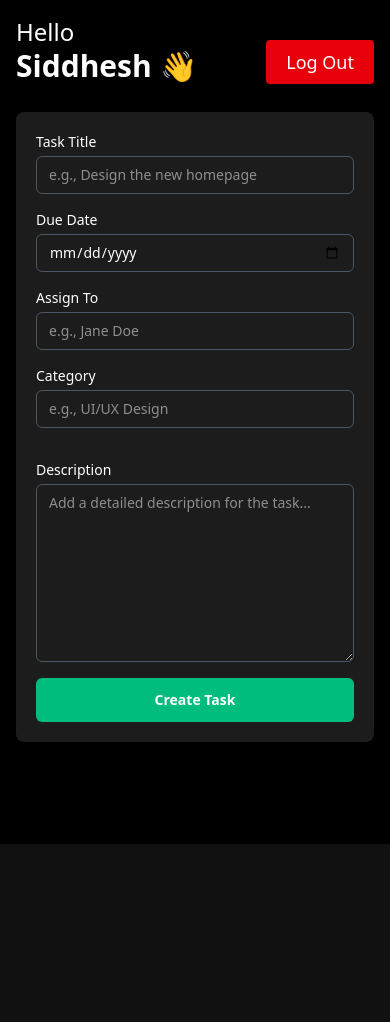
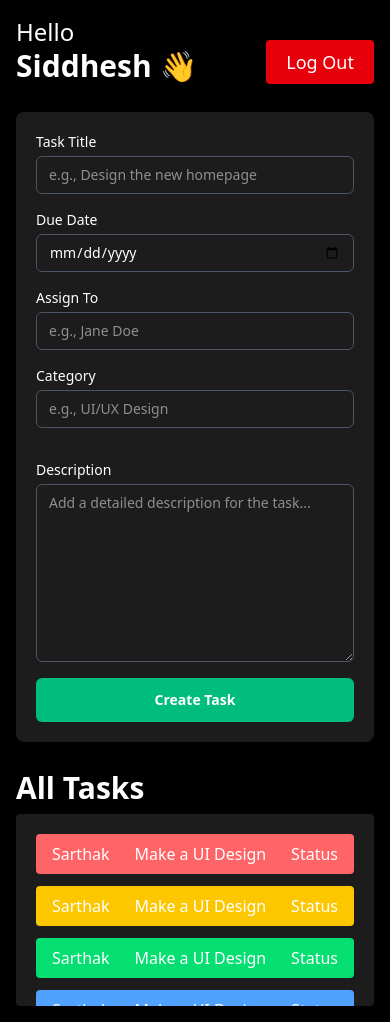
Before and after one commit to Xsidz/Employee-Management-System-, a React (Vite) app: page / in a window 390 px wide. Before the commit the page ends 844 px from the top, so only its background shows below. Built offline with nearby package versions, Linux system fonts and the light colour scheme.

Commit message:
dashboard done

```diff
--- a/src/components/Dashboard/AdminDashboard.jsx
+++ b/src/components/Dashboard/AdminDashboard.jsx
@@ -1,140 +1,18 @@
-import { useState } from "react";
+import AllTask from "../other/AllTask";
+import CreateTask from "../other/CreateTask";
 import Header from "../other/Header";
 
-
 const AdminDashboard = () => {
-
-  const [formData, setFormData] = useState({
-    title: "",
-    description: "",
-    date: "",
-    assignTo: "",
-    category: "",
-  });
-
-
-  const handleChange = (e) => {
-    const { name, value } = e.target;
-    setFormData((prevData) => ({
-      ...prevData,
-      [name]: value,
-    }));
-  };
-
-
-  const submitHandler = (e) => {
-    e.preventDefault();
-
-    console.log("Form Submitted:", formData);
-
-  };
-
   return (
-
     <div className="min-h-screen w-full bg-black text-white p-4 md:p-10">
-
-
-
       <header className="mb-7">
-         <Header/>
+        <Header />
       </header>
-
-      <div className="p-5 bg-[#1C1C1C] rounded-lg shadow-lg">
-
-        <form
-          onSubmit={submitHandler}
-          className="flex flex-col md:flex-row w-full items-start justify-between gap-8"
-        >
-
-          <div className="w-full md:w-1/2 flex flex-col gap-4">
-            <div>
-
-              <label htmlFor="title" className="text-sm text-gray-300 mb-1 block">
-                Task Title
-              </label>
-              <input
-                id="title"
-                name="title"
-                type="text"
-                value={formData.title}
-                onChange={(e)=>{setFormData({...formData,title:e.target.value})} }
-                className="text-sm py-2 px-3 w-full rounded-md outline-none bg-transparent border border-gray-600 focus:border-emerald-500 transition-colors"
-                placeholder="e.g., Design the new homepage"
-                required
-              />
-            </div>
-
-            <div>
-              <label htmlFor="date" className="text-sm text-gray-300 mb-1 block">
-                Due Date
-              </label>
-              <input
-                id="date"
-                name="date"
-                type="date"
-                value={formData.date}
-               onChange={(e)=>{setFormData({...formData,date:e.target.value})} }
-                className="text-sm py-2 px-3 w-full rounded-md outline-none bg-transparent border border-gray-600 focus:border-emerald-500 transition-colors"
-                required
-              />
-            </div>
-
-            <div>
-              <label htmlFor="assignTo" className="text-sm text-gray-300 mb-1 block">
-                Assign To
-              </label>
-              <input
-                id="assignTo"
-                name="assignTo"
-                type="text"
-                value={formData.assignTo}
-               onChange={(e)=>{setFormData({...formData,assignTo:e.target.value})} }
-                className="text-sm py-2 px-3 w-full rounded-md outline-none bg-transparent border border-gray-600 focus:border-emerald-500 transition-colors"
-                placeholder="e.g., Jane Doe"
-                required
-              />
-            </div>
-
-            <div>
-              <label htmlFor="category" className="text-sm text-gray-300 mb-1 block">
-                Category
-              </label>
-              <input
-                id="category"
-                name="category"
-                type="text"
-                value={formData.category}
-                onChange={(e)=>{setFormData({...formData,category:e.target.value})} }
-                className="text-sm py-2 px-3 w-full rounded-md outline-none bg-transparent border border-gray-600 focus:border-emerald-500 transition-colors"
-                placeholder="e.g., UI/UX Design"
-                required
-              />
-            </div>
-          </div>
-
-
-          <div className="w-full md:w-1/2 flex flex-col h-full">
-            <label htmlFor="description" className="text-sm text-gray-300 mb-1 block">
-              Description
-            </label>
-            <textarea
-              id="description"
-              name="description"
-              value={formData.description}
-              onChange={(e)=>{setFormData({...formData,description:e.target.value})} }
-              className="w-full flex-grow text-sm py-2 px-3 rounded-md outline-none bg-transparent border border-gray-600 focus:border-emerald-500 transition-colors"
-              placeholder="Add a detailed description for the task..."
-              rows="8"
-            ></textarea>
-            <button
-              type="submit"
-              className="bg-emerald-500 hover:bg-emerald-600 transition-colors py-3 px-5 rounded-md text-sm font-semibold mt-4 w-full"
-            >
-              Create Task
-            </button>
-          </div>
-        </form>
-      </div>
+       <CreateTask/>
+        <h1 className="mb-2">
+        <span className="text-3xl font-semibold">All Tasks</span>
+      </h1>
+       <AllTask/>
     </div>
   );
 };
--- /dev/null
+++ b/src/components/other/AllTask.jsx
@@ -0,0 +1,37 @@
+import React from 'react'
+
+const AllTask = () => {
+  return (
+    <div className='bg-[#1c1c1c] p-5 rounded  h-48 overflow-auto'>
+
+     <div className='bg-red-400 mb-3 py-2 px-4 flex justify-between rounded ' >
+        <h2>Sarthak</h2>
+        <h3>Make a UI Design</h3>
+        <h5>Status</h5>
+     </div>
+     <div className='bg-yellow-400 mb-3 py-2 px-4 flex justify-between rounded ' >
+        <h2>Sarthak</h2>
+        <h3>Make a UI Design</h3>
+        <h5>Status</h5>
+     </div>
+     <div className='bg-green-400 mb-3 py-2 px-4 flex justify-between rounded ' >
+        <h2>Sarthak</h2>
+        <h3>Make a UI Design</h3>
+        <h5>Status</h5>
+     </div>
+     <div className='bg-blue-400 mb-3 py-2 px-4 flex justify-between rounded ' >
+        <h2>Sarthak</h2>
+        <h3>Make a UI Design</h3>
+        <h5>Status</h5>
+     </div>
+     <div className='bg-purple-400 mb-3 py-2 px-4 flex justify-between rounded ' >
+        <h2>Sarthak</h2>
+        <h3>Make a UI Design</h3>
+        <h5>Status</h5>
+     </div>
+
+    </div>
+  )
+}
+
+export default AllTask
--- /dev/null
+++ b/src/components/other/CreateTask.jsx
@@ -0,0 +1,124 @@
+import { useState } from "react";
+
+const CreateTask = () => {
+  const [formData, setFormData] = useState({
+    title: "",
+    description: "",
+    date: "",
+    assignTo: "",
+    category: "",
+  });
+
+  const submitHandler = (e) => {
+    e.preventDefault();
+
+    console.log("Form Submitted:", formData);
+  };
+  return (
+    <div className="p-5 bg-[#1C1C1C] rounded-lg shadow-lg mb-7">
+      <form className="flex flex-col md:flex-row w-full items-start justify-between gap-8">
+        <div className="w-full md:w-1/2 flex flex-col gap-4">
+          <div>
+            <label htmlFor="title" className="text-sm text-gray-300 mb-1 block">
+              Task Title
+            </label>
+            <input
+              id="title"
+              name="title"
+              type="text"
+              value={formData.title}
+              onChange={(e) => {
+                setFormData({ ...formData, title: e.target.value });
+              }}
+              className="text-sm py-2 px-3 w-full rounded-md outline-none bg-transparent border border-gray-600 focus:border-emerald-500 transition-colors"
+              placeholder="e.g., Design the new homepage"
+              required
+            />
+          </div>
+
+          <div>
+            <label htmlFor="date" className="text-sm text-gray-300 mb-1 block">
+              Due Date
+            </label>
+            <input
+              id="date"
+              name="date"
+              type="date"
+              value={formData.date}
+              onChange={(e) => {
+                setFormData({ ...formData, date: e.target.value });
+              }}
+              className="text-sm py-2 px-3 w-full rounded-md outline-none bg-transparent border border-gray-600 focus:border-emerald-500 transition-colors"
+              required
+            />
+          </div>
+
+          <div>
+            <label
+              htmlFor="assignTo"
+              className="text-sm text-gray-300 mb-1 block">
+              Assign To
+            </label>
+            <input
+              id="assignTo"
+              name="assignTo"
+              type="text"
+              value={formData.assignTo}
+              onChange={(e) => {
+                setFormData({ ...formData, assignTo: e.target.value });
+              }}
+              className="text-sm py-2 px-3 w-full rounded-md outline-none bg-transparent border border-gray-600 focus:border-emerald-500 transition-colors"
+              placeholder="e.g., Jane Doe"
+              required
+            />
+          </div>
+
+          <div>
+            <label
+              htmlFor="category"
+              className="text-sm text-gray-300 mb-1 block">
+              Category
+            </label>
+            <input
+              id="category"
+              name="category"
+              type="text"
+              value={formData.category}
+              onChange={(e) => {
+                setFormData({ ...formData, category: e.target.value });
+              }}
+              className="text-sm py-2 px-3 w-full rounded-md outline-none bg-transparent border border-gray-600 focus:border-emerald-500 transition-colors"
+              placeholder="e.g., UI/UX Design"
+              required
+            />
+          </div>
+        </div>
+
+        <div className="w-full md:w-1/2 flex flex-col h-full">
+          <label
+            htmlFor="description"
+            className="text-sm text-gray-300 mb-1 block">
+            Description
+          </label>
+          <textarea
+            id="description"
+            name="description"
+            value={formData.description}
+            onChange={(e) => {
+              setFormData({ ...formData, description: e.target.value });
+            }}
+            className="w-full flex-grow text-sm py-2 px-3 rounded-md outline-none bg-transparent border border-gray-600 focus:border-emerald-500 transition-colors"
+            placeholder="Add a detailed description for the task..."
+            rows="8"></textarea>
+          <button
+            onClick={submitHandler}
+            className="bg-emerald-500 hover:bg-emerald-600 transition-colors py-3 px-5 rounded-md text-sm font-semibold mt-4 w-full">
+            Create Task
+          </button>
+        </div>
+      </form>
+    </div>
+  );
+};
+
+export default CreateTask;
```
